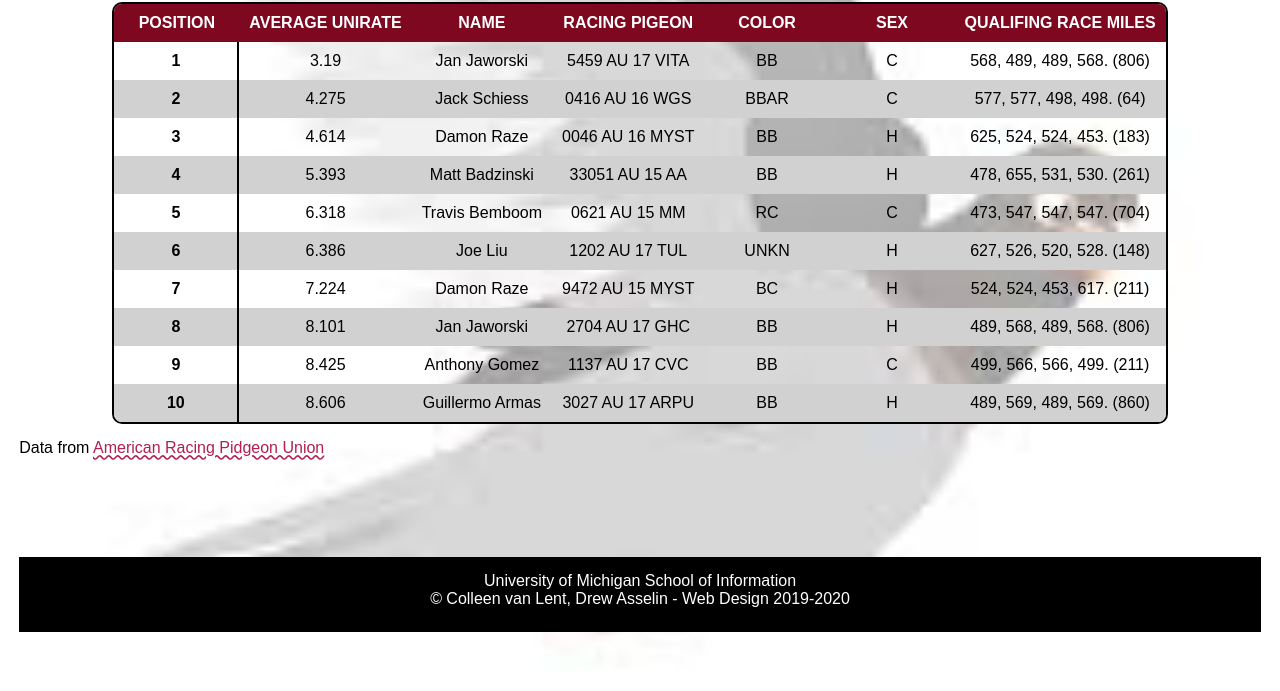
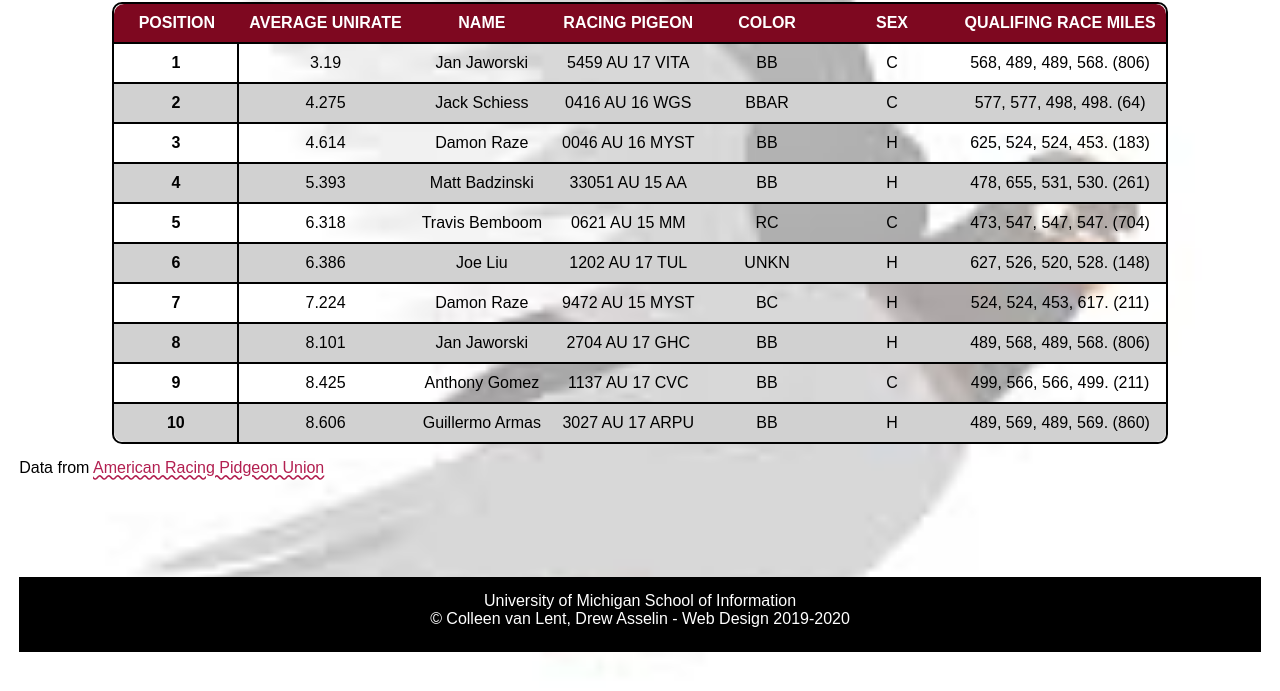
Before and after one commit to sarahzhao21/homework4-2021, a plain HTML site: page index.html in a window 1280 px wide. Shown: the part 109-800 px from the top of the page. Drawn offline with Linux system fonts and the light colour scheme; a web font is replaced by a local one.

Commit message:
Add files via upload

```diff
--- a/css/style.css
+++ b/css/style.css
@@ -69,7 +69,7 @@ a{
 
 /*Req 6a*/
 td{
-  border-top: 2px;
+  border-top: 2px solid #000000;
   padding: 10px;
   text-align: center;
 }
@@ -86,6 +86,7 @@ td{
 
 /*Req 6c???*/
 .rowhead{
+  border-top: 2px solid #000000;
   border-right: 2px solid #000000;
   vertical-align:middle;
 }
@@ -102,8 +103,7 @@ tr:nth-child(even) {
 
 /*Req 6f*/
 tr:hover {
-  background-color: #7e0820;
-  opacity: 0.25;
+  background-color:rgba(126,8,32,.25);
 }
 
 /*Req 7*/
@@ -114,28 +114,29 @@ table{
 }
 
 thead tr:first-child th:first-child{
-  border-radius: 8px 0 0 0;
+  border-radius: 10px 0 0 0;
 }
 
 thead tr:first-child th:last-child{
-  border-radius: 0 8px 0 0;
+  border-radius: 0 10px 0 0;
 }
 
 tbody tr:last-child th:first-child{
-  border-radius: 0 0 0 8px;
+  border-radius: 0 0 0 10px;
 }
 
 tbody tr:last-child td:last-child{
-  border-radius: 0 0 8px 0;
+  border-radius: 0 0 10px 0;
 }
 /*Add selectors and rules here*/
 
 
 /*Req 8*/
 footer{
+  position:static;
   width:100%;
-  height: 75px;
+  min-height: 75px;
   background:#000000;
   text-align:center;
-  color: #FFFFFF;
+  color:#FFFFFF;
 }
```
